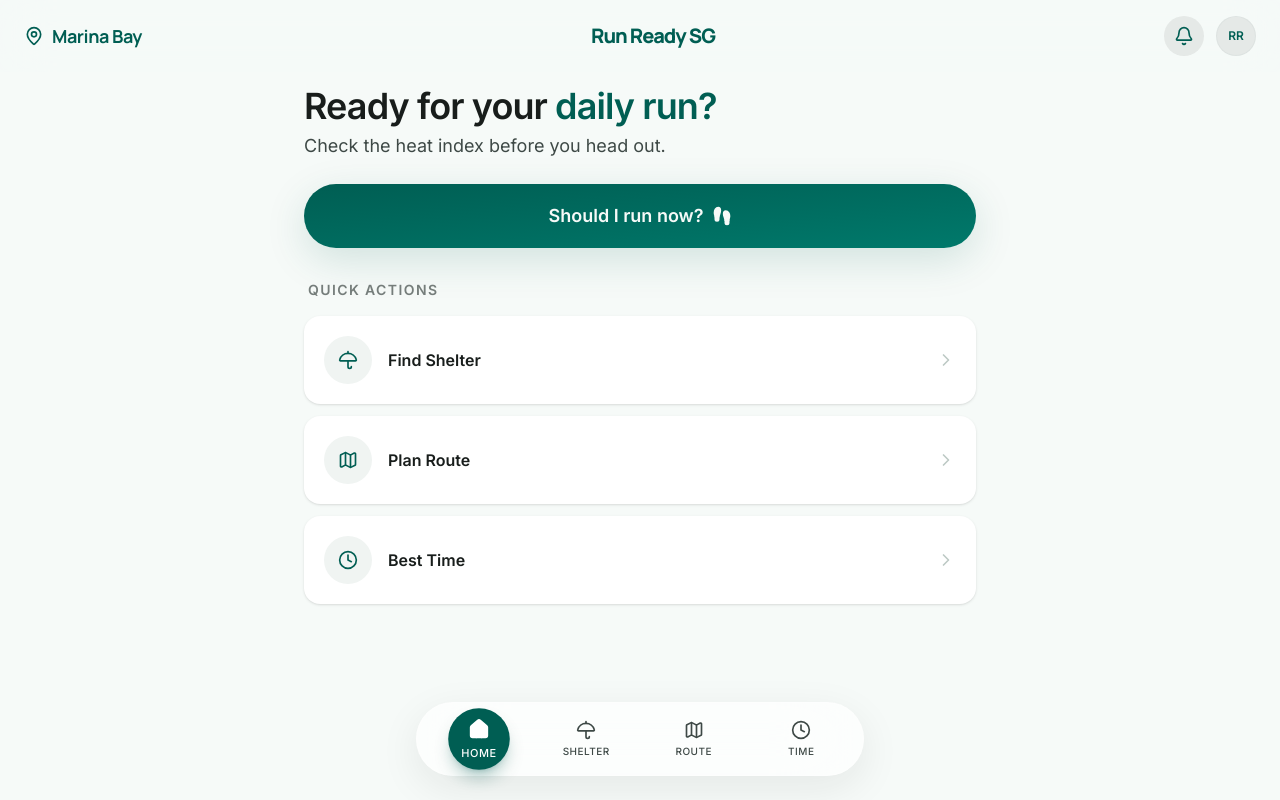
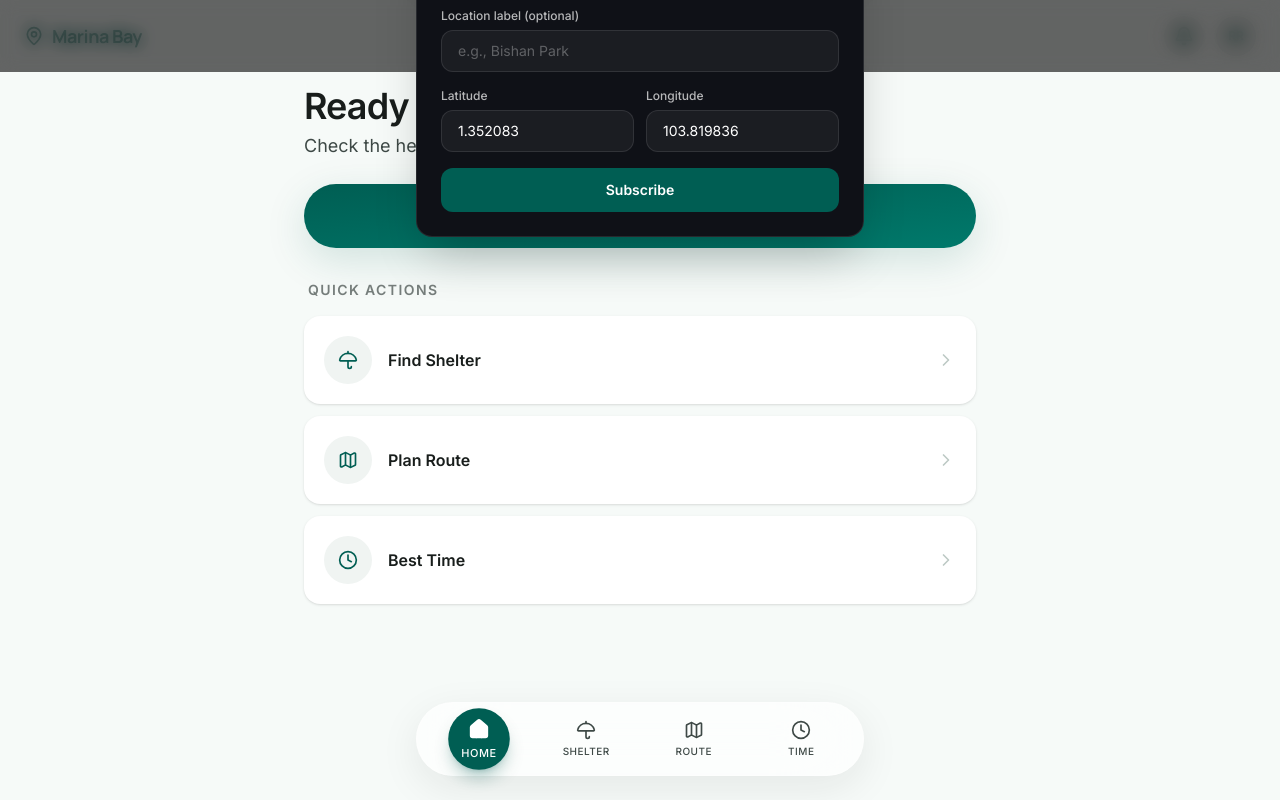
Before and after one commit to fajaribnu/run-ready-sg, a React (Vite) app in the folder frontend/: page / in a window 1280 px wide. Both pictures are taken after a click on the button 1183 px from the left and 36 px from the top of the page. Built offline with nearby package versions, Linux system fonts and the light colour scheme; no server answers.

Commit message:
subscribe button

```diff
--- /dev/null
+++ b/frontend/src/components/AlertSubscribeModal.tsx
@@ -0,0 +1,203 @@
+import { useState } from "react";
+import { AnimatePresence, motion } from "motion/react";
+import { Bell, X } from "lucide-react";
+import { subscribeAlert } from "../services/api";
+
+interface AlertSubscribeModalProps {
+  isOpen: boolean;
+  onClose: () => void;
+  defaultLat?: number;
+  defaultLng?: number;
+  defaultLabel?: string;
+}
+
+export function AlertSubscribeModal({
+  isOpen,
+  onClose,
+  defaultLat = 1.352083,
+  defaultLng = 103.819836,
+  defaultLabel = "",
+}: AlertSubscribeModalProps) {
+  const [email, setEmail] = useState("");
+  const [label, setLabel] = useState(defaultLabel);
+  const [lat, setLat] = useState(defaultLat.toString());
+  const [lng, setLng] = useState(defaultLng.toString());
+  const [isSubmitting, setIsSubmitting] = useState(false);
+  const [error, setError] = useState<string | null>(null);
+  const [success, setSuccess] = useState(false);
+
+  const handleSubmit = async (e: React.FormEvent) => {
+    e.preventDefault();
+    setError(null);
+    setSuccess(false);
+    setIsSubmitting(true);
+
+    try {
+      await subscribeAlert(email, parseFloat(lat), parseFloat(lng), label);
+      setSuccess(true);
+      setEmail("");
+      setLabel("");
+      setLat("");
+      setLng("");
+
+      setTimeout(() => {
+        onClose();
+      }, 1500);
+    } catch (err) {
+      setError(err instanceof Error ? err.message : "Failed to subscribe");
+    } finally {
+      setIsSubmitting(false);
+    }
+  };
+
+  const handleClose = () => {
+    setEmail("");
+    setLabel("");
+    setLat("");
+    setLng("");
+    setError(null);
+    setSuccess(false);
+    onClose();
+  };
+
+  return (
+    <AnimatePresence>
+      {isOpen && (
+        <>
+          <motion.div
+            key="backdrop"
+            initial={{ opacity: 0 }}
+            animate={{ opacity: 1 }}
+            exit={{ opacity: 0 }}
+            transition={{ duration: 0.2 }}
+            className="fixed inset-0 z-40 bg-black/60 backdrop-blur-sm"
+            onClick={handleClose}
+          />
+
+          <motion.div
+            key="modal"
+            initial={{ opacity: 0, scale: 0.92, y: 24 }}
+            animate={{ opacity: 1, scale: 1, y: 0 }}
+            exit={{ opacity: 0, scale: 0.92, y: 24 }}
+            transition={{ type: "spring", stiffness: 320, damping: 28 }}
+            className="fixed inset-0 z-50 flex items-center justify-center p-4"
+            style={{ pointerEvents: "none" }}
+          >
+            <div
+              className="relative w-full max-w-md rounded-2xl border border-white/10 bg-[#0f1117] p-6 shadow-2xl"
+              style={{ pointerEvents: "auto" }}
+            >
+              <button
+                onClick={handleClose}
+                className="absolute right-4 top-4 rounded-full p-1 text-white/40 transition hover:text-white/80"
+                aria-label="Close"
+              >
+                <X size={18} />
+              </button>
+
+              <div className="mb-5 flex items-center gap-3">
+                <div className="flex h-12 w-12 items-center justify-center rounded-xl bg-primary/10 ring-1 ring-primary/20">
+                  <Bell size={20} className="text-primary" />
+                </div>
+                <div>
+                  <h2 className="text-xl font-semibold tracking-tight text-white">
+                    Subscribe to Alerts
+                  </h2>
+                  <p className="text-xs text-white/55">
+                    Get notified about weather conditions
+                  </p>
+                </div>
+              </div>
+
+              {success ? (
+                <motion.div
+                  initial={{ opacity: 0, y: 8 }}
+                  animate={{ opacity: 1, y: 0 }}
+                  className="rounded-xl bg-green-500/10 p-4 text-center"
+                >
+                  <p className="text-sm font-medium text-green-400">
+                    Successfully subscribed!
+                  </p>
+                </motion.div>
+              ) : (
+                <form onSubmit={handleSubmit} className="space-y-4">
+                  <div>
+                    <label className="mb-1.5 block text-xs font-medium text-white/70">
+                      Email address
+                    </label>
+                    <input
+                      type="email"
+                      value={email}
+                      onChange={(e) => setEmail(e.target.value)}
+                      placeholder="you@example.com"
+                      required
+                      className="w-full rounded-xl border border-white/10 bg-white/5 px-4 py-2.5 text-sm text-white placeholder:text-white/30 focus:border-primary/50 focus:outline-none focus:ring-1 focus:ring-primary/50"
+                    />
+                  </div>
+
+                  <div>
+                    <label className="mb-1.5 block text-xs font-medium text-white/70">
+                      Location label (optional)
+                    </label>
+                    <input
+                      type="text"
+                      value={label}
+                      onChange={(e) => setLabel(e.target.value)}
+                      placeholder="e.g., Bishan Park"
+                      className="w-full rounded-xl border border-white/10 bg-white/5 px-4 py-2.5 text-sm text-white placeholder:text-white/30 focus:border-primary/50 focus:outline-none focus:ring-1 focus:ring-primary/50"
+                    />
+                  </div>
+
+                  <div className="grid grid-cols-2 gap-3">
+                    <div>
+                      <label className="mb-1.5 block text-xs font-medium text-white/70">
+                        Latitude
+                      </label>
+                      <input
+                        type="number"
+                        step="0.000001"
+                        value={lat}
+                        onChange={(e) => setLat(e.target.value)}
+                        placeholder="1.352083"
+                        required
+                        className="w-full rounded-xl border border-white/10 bg-white/5 px-4 py-2.5 text-sm text-white placeholder:text-white/30 focus:border-primary/50 focus:outline-none focus:ring-1 focus:ring-primary/50"
+                      />
+                    </div>
+                    <div>
+                      <label className="mb-1.5 block text-xs font-medium text-white/70">
+                        Longitude
+                      </label>
+                      <input
+                        type="number"
+                        step="0.000001"
+                        value={lng}
+                        onChange={(e) => setLng(e.target.value)}
+                        placeholder="103.819836"
+                        required
+                        className="w-full rounded-xl border border-white/10 bg-white/5 px-4 py-2.5 text-sm text-white placeholder:text-white/30 focus:border-primary/50 focus:outline-none focus:ring-1 focus:ring-primary/50"
+                      />
+                    </div>
+                  </div>
+
+                  {error && (
+                    <div className="rounded-xl bg-red-500/10 p-3">
+                      <p className="text-xs text-red-400">{error}</p>
+                    </div>
+                  )}
+
+                  <button
+                    type="submit"
+                    disabled={isSubmitting}
+                    className="w-full rounded-xl bg-primary py-3 text-sm font-semibold text-white transition hover:opacity-90 disabled:cursor-not-allowed disabled:opacity-50"
+                  >
+                    {isSubmitting ? "Subscribing..." : "Subscribe"}
+                  </button>
+                </form>
+              )}
+            </div>
+          </motion.div>
+        </>
+      )}
+    </AnimatePresence>
+  );
+}
--- a/frontend/src/components/TopBar.tsx
+++ b/frontend/src/components/TopBar.tsx
@@ -1,7 +1,8 @@
-import React from 'react';
+import React, { useState } from 'react';
 import { UserButton } from '@clerk/react';
 import { MapPin, Bell, Search, CloudRain } from 'lucide-react';
 import { cn, type Tab } from '../types';
+import { AlertSubscribeModal } from './AlertSubscribeModal';
 
 interface TopBarProps {
   activeTab: Tab;
@@ -23,6 +24,7 @@ export const TopBar: React.FC<TopBarProps> = ({
   onLogin,
 }) => {
   const authButtonLabel = isAuthenticated ? "Account" : "Log in";
+  const [alertModalOpen, setAlertModalOpen] = useState(false);
 
   return (
     <header className="bg-background/70 backdrop-blur-xl flex items-center justify-between px-6 py-4 w-full sticky top-0 z-50">
@@ -47,7 +49,10 @@ export const TopBar: React.FC<TopBarProps> = ({
           </div>
         )}
 
-        <button className="w-10 h-10 rounded-full bg-surface-container-high flex items-center justify-center text-on-surface-variant hover:opacity-80 transition-opacity active:scale-95">
+        <button
+          onClick={() => setAlertModalOpen(true)}
+          className="w-10 h-10 rounded-full bg-surface-container-high flex items-center justify-center text-on-surface-variant hover:opacity-80 transition-opacity active:scale-95"
+        >
           {activeTab === 'shelter' ? <Search size={20} /> : <Bell size={20} className="text-primary" />}
         </button>
 
@@ -73,6 +78,11 @@ export const TopBar: React.FC<TopBarProps> = ({
           </div>
         )}
       </div>
+
+      <AlertSubscribeModal
+        isOpen={alertModalOpen}
+        onClose={() => setAlertModalOpen(false)}
+      />
     </header>
   );
 };
```
